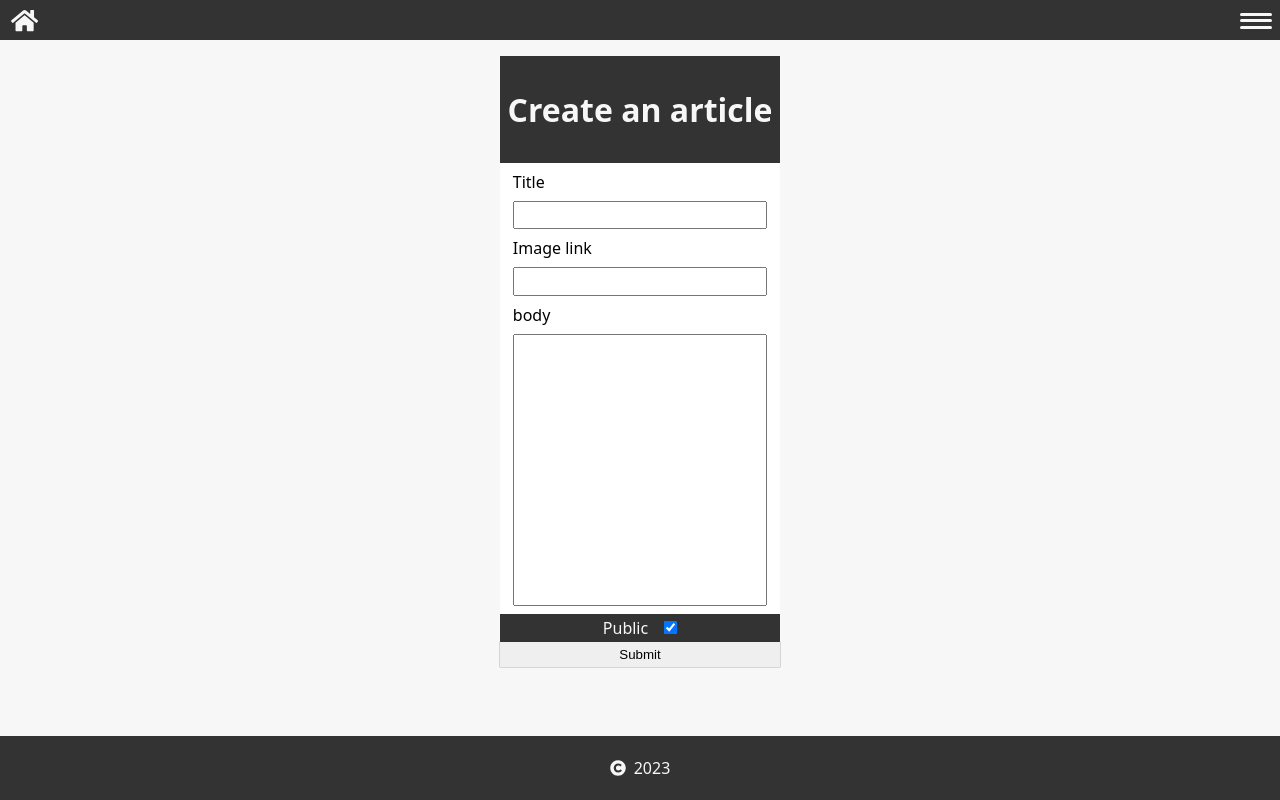
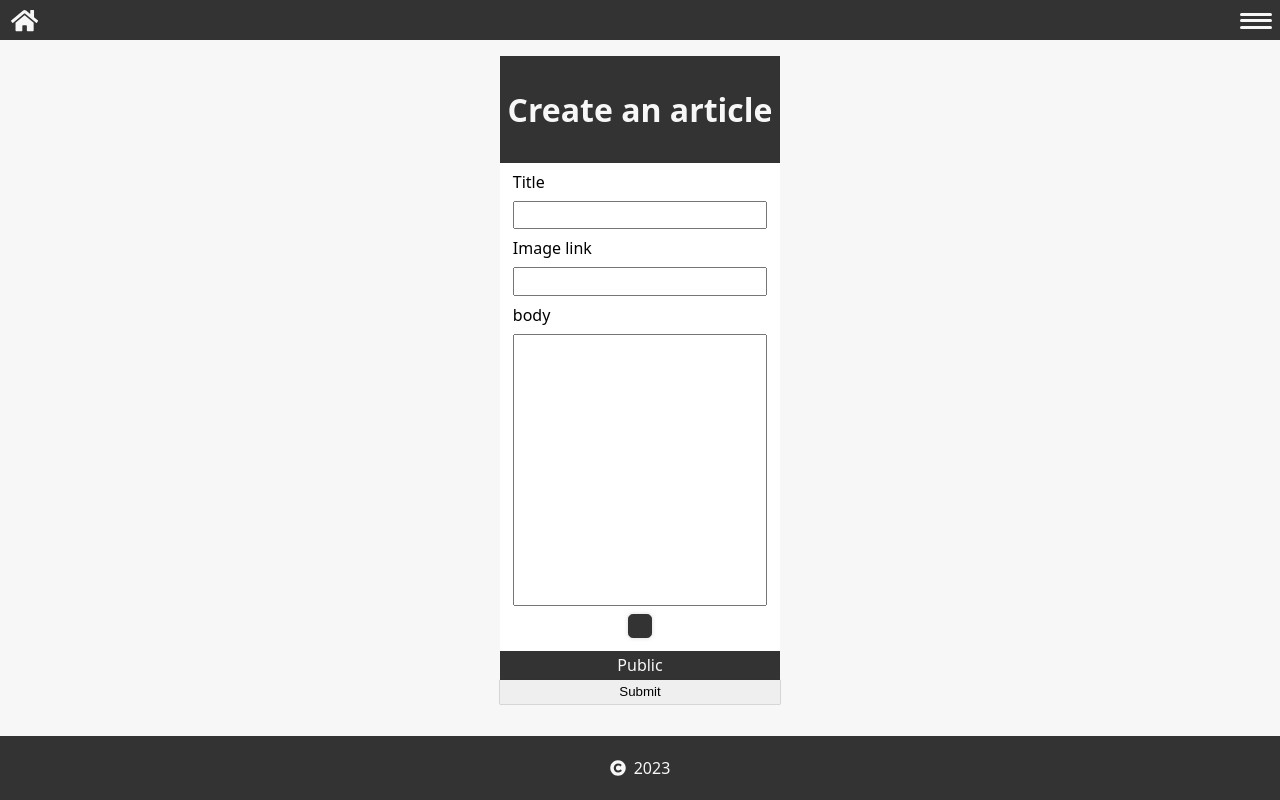
Before and after one commit to akliyachir/Mern_stack_Articles_Publishing_platform, a React (Vite) app in the folder articles_publishing_platform_v1/client/: page /create_article in a window 1280 px wide. Built offline with nearby package versions, Linux system fonts and the light colour scheme.

Commit message:
mern stack, article publishing platform build, currently adding checkbox to create article, and other stuff after

```diff
--- a/articles_publishing_platform_v1/client/src/UserPages/1-CreateArticle/CreateArticle.css
+++ b/articles_publishing_platform_v1/client/src/UserPages/1-CreateArticle/CreateArticle.css
@@ -46,7 +46,6 @@
 .isPublicCheckboxContainer {
   user-select: none;
   cursor: pointer;
-  margin-top: 0.5rem;
   padding: 0.2rem;
   display: flex;
   justify-content: center;
@@ -72,3 +71,31 @@
 .isPublicCreateArticleCheckBoxInput {
   cursor: pointer;
 }
+
+.checkboxAndDispay {
+  display: flex;
+  justify-content: center;
+  align-items: center;
+  width: 100%;
+  flex-direction: column;
+}
+.checkboxAndDispay > * {
+  width: 100%;
+}
+#checkBoxState {
+  cursor: pointer;
+  appearance: none;
+  box-shadow: 0 0 4px #33333333;
+  border: 1px solid #333;
+  padding: 0.7rem;
+  border-radius: 0.3rem;
+}
+
+#checkBoxState:checked {
+  background-color: #333;
+}
+
+.checkBoxBoxContainer {
+  text-align: center;
+  padding: 0.5rem;
+}
--- a/articles_publishing_platform_v1/client/src/UserPages/1-CreateArticle/CreateArticle.jsx
+++ b/articles_publishing_platform_v1/client/src/UserPages/1-CreateArticle/CreateArticle.jsx
@@ -1,12 +1,13 @@
 import './CreateArticle.css';
 import InputFormTemplate from '../../UserComponents/1-InputFormTemplate/InputFormTemplate';
-import { useState } from 'react';
+import { useState, useRef } from 'react';
 import { useNavigate } from 'react-router-dom';
 import TextAreaFormTemplate from '../../UserComponents/2-TextAreaFormTemplate/TextAreaFormTemplate';
 import backendUrl from '../../listsAndReusedConsts/backendUrl';
 
 export default function CreateArticle() {
   // -- checkbox
+  const checkBoxState = useRef();
   const [ispubliprivetChecked, setispubliprivetChecked] = useState(true);
 
   // -- range cursor
@@ -19,7 +20,7 @@ export default function CreateArticle() {
     article_image_url: '',
     article_body: '',
     article_id: crypto.randomUUID(),
-    article_is_public: null,
+    article_is_public: ispubliprivetChecked,
   });
   const { article_title, article_image_url, article_body, article_is_public } =
     createArticleFormData;
@@ -119,33 +120,28 @@ export default function CreateArticle() {
             value={article_body}
             handleInputOnChange={handleInputOnChange}
           />
-          <div
-            onClick={() => {
-              if (ispubliprivetChecked === true) {
-                setispubliprivetChecked(false);
-                console.log(ispubliprivetChecked);
-                return;
-              }
-              if (ispubliprivetChecked === false) {
-                setispubliprivetChecked(true);
-                console.log(ispubliprivetChecked);
-                return;
-              }
-            }}
-            className={`isPublicCheckboxContainer ${
-              ispubliprivetChecked ? 'isPublicBgColor' : 'isPrivetBgColor'
-            }`}
-          >
-            <label htmlFor='article_is_public'>
+
+          <div className='checkboxAndDispay'>
+            <div className='checkBoxBoxContainer'>
+              <input
+                type='checkbox'
+                name='checkBoxState'
+                id='checkBoxState'
+                ref={checkBoxState}
+                checked={ispubliprivetChecked}
+                onChange={(e) => {
+                  setispubliprivetChecked(e.currentTarget.checked);
+                  console.log('from target->', e.currentTarget.checked);
+                }}
+              />
+            </div>
+            <div
+              className={`isPublicCheckboxContainer ${
+                ispubliprivetChecked ? 'isPublicBgColor' : 'isPrivetBgColor'
+              }`}
+            >
               {ispubliprivetChecked ? 'Public' : 'Privet'}
-            </label>
-            <input
-              type='checkbox'
-              name='article_is_public'
-              id='article_is_public'
-              className='isPublicCreateArticleCheckBoxInput'
-              checked={ispubliprivetChecked}
-            />
+            </div>
           </div>
           <div className='buttonOnSubmitCreateNewArticleContainer'>
             <button
```
Also changed, not shown: 1 other file (tests, documents, lock files or other folders).
